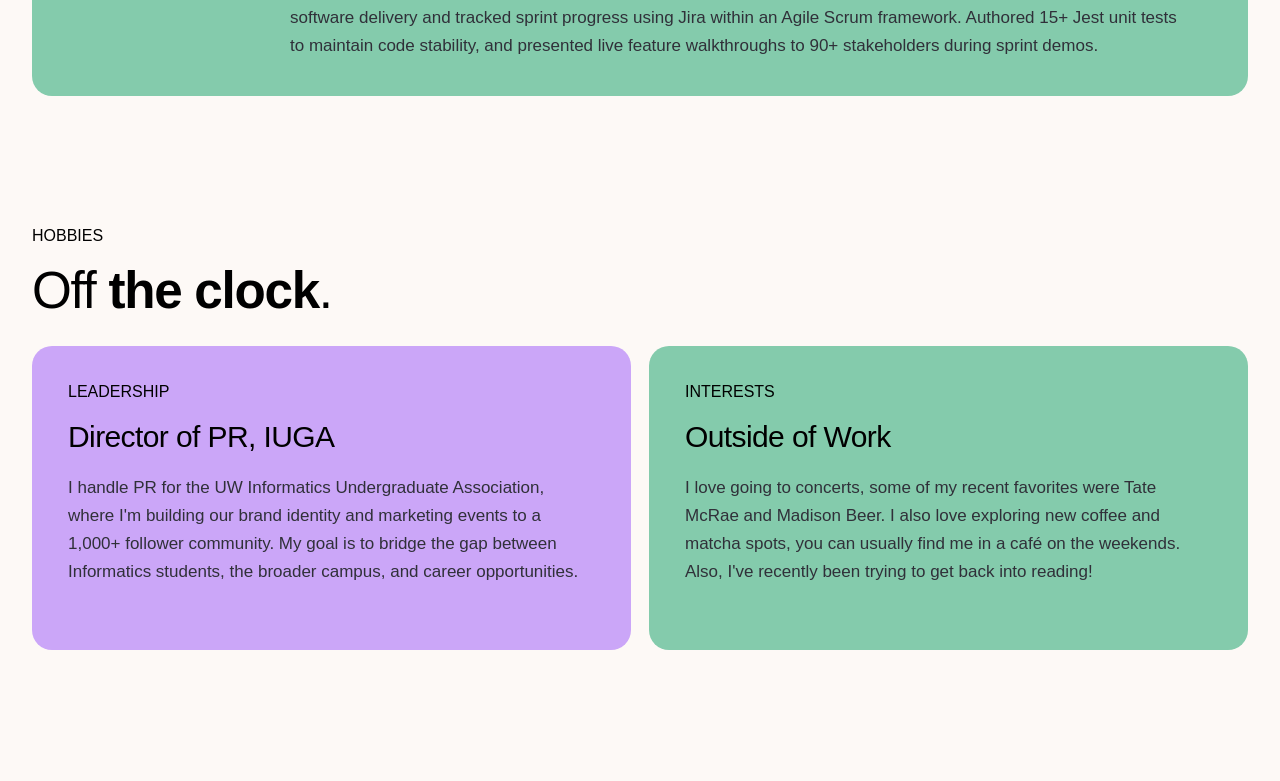
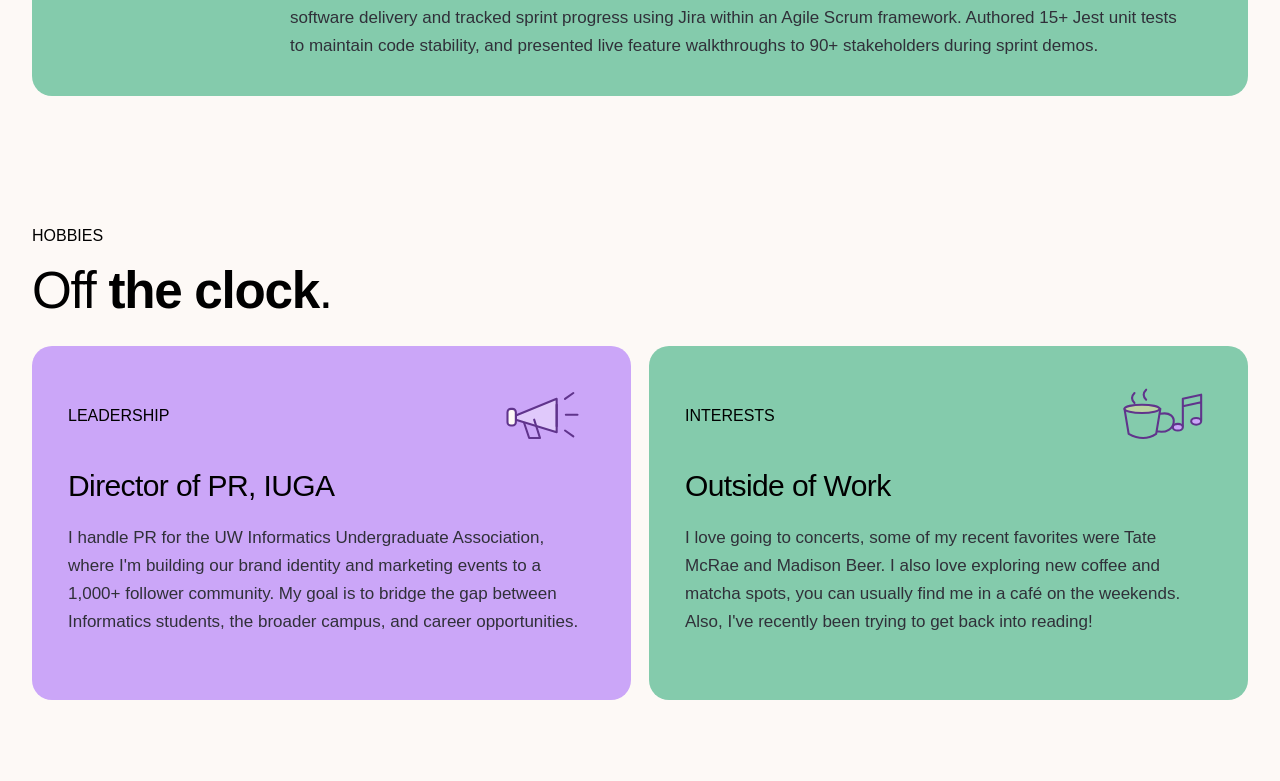
Before and after one commit to samanthaoh/my-portfolio, a React (Vite) app: page / in a window 1280 px wide. Shown: the part 1914-2695 px from the top of the page. Built offline with nearby package versions, Linux system fonts and the light colour scheme; a web font is replaced by a local one.

Commit message:
Updating hobbies and changing butterfly size

```diff
--- a/src/OutsideOfWork.tsx
+++ b/src/OutsideOfWork.tsx
@@ -32,8 +32,27 @@ export default function OutsideOfWork() {
         </div>
         <div className="hobby-grid">
           {cards.map((card) => (
-            <article key={card.title} className="hobby-card">
-              <span className="section-label">{card.label}</span>
+            <article key={card.title} className={`hobby-card ${card.label === "Leadership" ? "hobby-leadership" : "hobby-interests"}`}>
+              <div className="hobby-card-header">
+                <span className="section-label">{card.label}</span>
+                <svg className="hobby-illustration" viewBox="0 0 120 80" fill="none" aria-hidden="true">
+                  {card.label === "Leadership" ? (
+                    <g stroke="currentColor" strokeWidth="2.5" strokeLinecap="round" strokeLinejoin="round">
+                      <path d="M25 40 74 20v40L25 45Z" fill="#e0c9fb" />
+                      <path d="m35 49 6 18h13l-7-22M74 27v26M84 20l10-7m-9 26h14M84 58l10 7" />
+                      <rect x="15" y="32" width="10" height="20" rx="4" fill="#fdf9f6" />
+                    </g>
+                  ) : (
+                    <g stroke="currentColor" strokeWidth="2.5" strokeLinecap="round" strokeLinejoin="round">
+                      <path d="M15 32h43l-5 30q-15 10-33 0ZM58 38c24-5 20 26-4 21M27 13q-6 6 0 12m14-16q-6 6 0 12" />
+                      <ellipse cx="36" cy="32" rx="21" ry="5" fill="#b9d4a2" />
+                      <path d="M85 53V20l22-5v31m-22-17 22-5" />
+                      <ellipse cx="79" cy="54" rx="6" ry="4" fill="#cba6f8" />
+                      <ellipse cx="101" cy="47" rx="6" ry="4" fill="#cba6f8" />
+                    </g>
+                  )}
+                </svg>
+              </div>
               <h3>{card.title}</h3>
               <p>{card.body}</p>
               {card.tags.length > 0 && <div className="hobby-tags">
--- a/src/index.css
+++ b/src/index.css
@@ -1503,3 +1503,28 @@ a {
   object-fit: cover;
   object-position: left center;
 }
+
+/* Decorative icons within the original hobbies cards. */
+.hobby-card-header {
+  display: flex;
+  align-items: center;
+  justify-content: space-between;
+  gap: 20px;
+  margin-bottom: 20px;
+}
+.hobby-card-header .section-label { margin-bottom: 0; }
+.hobby-illustration {
+  width: 100px;
+  height: 67px;
+  flex-shrink: 0;
+  color: #60348c;
+}
+@media (max-width: 700px) {
+  .hobby-illustration { width: 85px; height: 57px; }
+}
+
+.butterfly-home-button .butterfly {
+  width: 53.625%;
+  height: 53.625%;
+  margin: 0 auto;
+}
```
